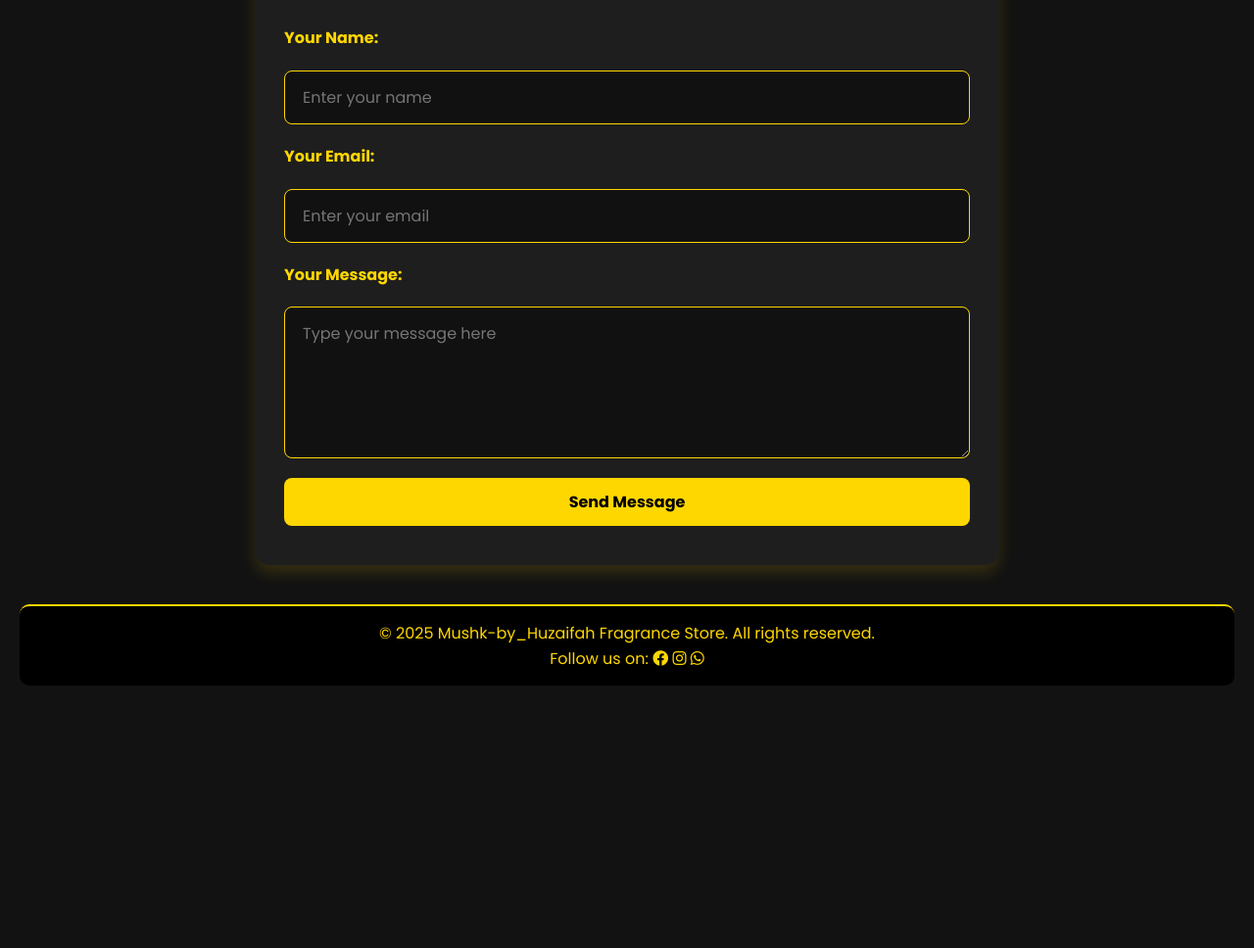
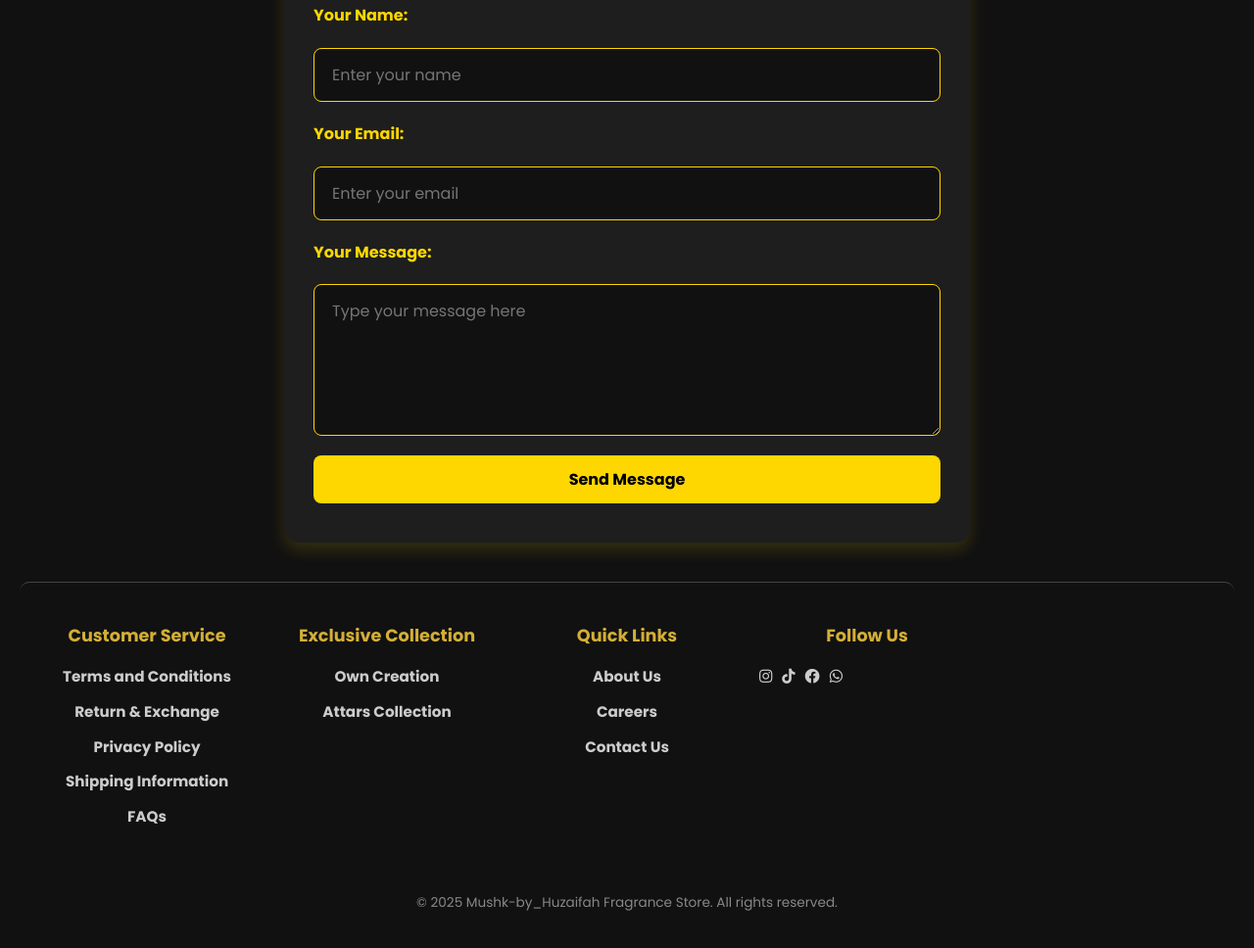
Before and after one commit to Busines-s/MushkbyHuzaifah, a website: page contact.html in a window 1280 px wide. Shown: the part 336-1304 px from the top of the page at 98% size. Before the commit the page ends 1056 px from the top, so only its background shows below. Drawn offline with Linux system fonts and the light colour scheme.

Commit message:
fields changes are done

```diff
--- a/contact.html
+++ b/contact.html
@@ -5,6 +5,7 @@
     <meta name="viewport" content="width=device-width, initial-scale=1.0">
     <title>Contact Us</title>
     <link rel="stylesheet" href="contact.css">
+    <link rel="stylesheet" href="style.css">
     <link rel="stylesheet" href="https://cdnjs.cloudflare.com/ajax/libs/font-awesome/5.15.4/css/all.min.css">
 </head>
 <body>
@@ -34,12 +35,64 @@
     </main>
 
     <footer>
+        <div class="footer-section">
+            <h3>Customer Service</h3>
+            <ul>
+                <li><a href="footerlink/terms.html">Terms and Conditions</a></li>
+                <li><a href="footerlink/return-exchange.html">Return & Exchange</a></li>
+                <li><a href="footerlink/privacy.html">Privacy Policy</a></li>
+                <li><a href="footerlink/shipping.html">Shipping Information</a></li>
+                <li><a href="footerlink/faq.html">FAQs</a></li>
+            </ul>
+        </div>
+        <div class="footer-section">
+            <h3>Exclusive Collection</h3>
+            <ul>
+                <li><a href="#">Own Creation</a></li>
+                <li><a href="#">Attars Collection</a></li>
+            </ul>
+        </div>
+        <div class="footer-section">
+            <h3>Quick Links</h3>
+            <ul>
+                <li><a href="#about">About Us</a></li>
+                <li><a href="#">Careers</a></li>
+                <li><a href="contact.html">Contact Us</a></li>
+
+            </ul>
+        </div>
+        <div class="footer-section">
+            <h3>Follow Us</h3>
+            <ul class="social-media">
+                <li>
+                    <a class="footer-a" href="https://www.instagram.com/mushk_by_huzaifah?igsh=MW5veHJ1NmFpdmluYg=="
+                        target="_blank">
+                        <i class="fab fa-instagram"></i>
+                    </a>
+                </li>
+                <li>
+                    <a class="footer-a" href="https://www.tiktok.com/@mushk.by.huzaifah?_t=ZS-8w7JErY8TYO&_r=1" target="_blank">
+                        <i class="fab fa-tiktok"></i>
+                    </a>
+
+
+                </li>
+                <li>
+                    <a class="footer-a"
+                        href="#"
+                        target="_blank">
+                        <i class="fab fa-facebook"></i>
+                    </a>
+                </li>
+                <li>
+                    <a class="footer-a" href="https://wa.me/+923334344513" target="_blank">
+                        <i class="fab fa-whatsapp"></i>
+                    </a>
+                </li>
+            </ul>
+        </div>
+
         <p>&copy; 2025 Mushk-by_Huzaifah Fragrance Store. All rights reserved.</p>
-        <p>Follow us on:
-            <a href="https://www.facebook.com" target="_blank"><i class="fab fa-facebook"></i></a>
-            <a href="https://www.instagram.com" target="_blank"><i class="fab fa-instagram"></i></a>
-            <a href="https://www.whatsapp.com" target="_blank"><i class="fab fa-whatsapp"></i></a>
-        </p>
     </footer>
 
     <script>
--- a/simple.txt
+++ b/simple.txt
@@ -4,7 +4,7 @@ Premium
 Classic
 
 Casual
-
+⮟
 
  addpro.js pagee
 
```
Also changed, not shown: index.html (+4 -4 lines), order.html (+1 -4 lines).
